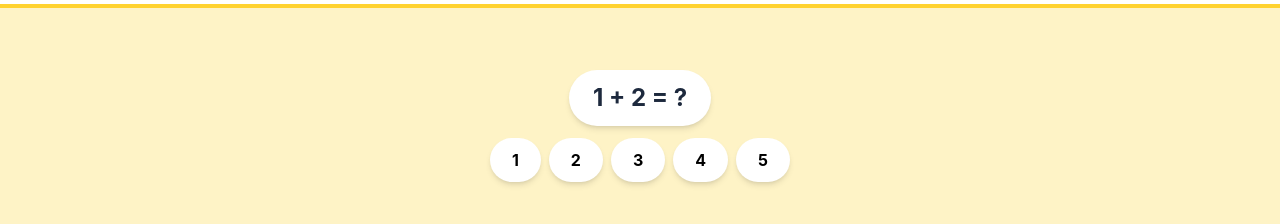
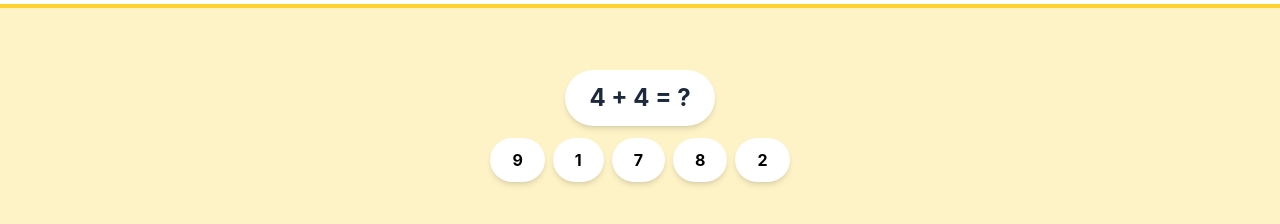
Before and after one commit to jaeniboy/mathe-maus, a React (Vite) app: page / in a window 1280 px wide. Shown: the part 556-780 px from the top of the page. Built offline with nearby package versions, Linux system fonts and the light colour scheme.

Commit message:
create random puzzles

```diff
--- a/src/App.jsx
+++ b/src/App.jsx
@@ -40,14 +40,37 @@
   )
 }
 
+function createPuzzle() {
+  const firstNumber = Math.floor(Math.random() * 5)
+  const secondNumber = Math.floor(Math.random() * 5)
+  const solution = firstNumber + secondNumber
+  let choices = [solution]
+
+  while (choices.length < 5) {
+    const newChoice = Math.floor(Math.random() * 10)
+    if (!choices.includes(newChoice)) {
+      choices.push(newChoice)
+    }
+  }
+
+  const choicesShuffled = shuffle(choices)
+
+  return [firstNumber, secondNumber, solution, choicesShuffled]
+
+}
+
+function shuffle(array) {
+  for (let i = array.length - 1; i > 0; i--) {
+    const j = Math.floor(Math.random() * (i + 1));
+    [array[i], array[j]] = [array[j], array[i]];
+  }
+  return array;
+}
+
 function MathPuzzle({updatePuzzleCount}) {
 
   const [choice, updateChoice] = useState(null)
-
-  const firstAddent = 1
-  const secondAddent = 2
-  const solution = firstAddent + secondAddent
-  const choices = [1,2,3,4,5]
+  const [firstAddent, secondAddent, solution, choices] = createPuzzle()
 
   const choicesButtons = choices.map(number =>
   <div
```
